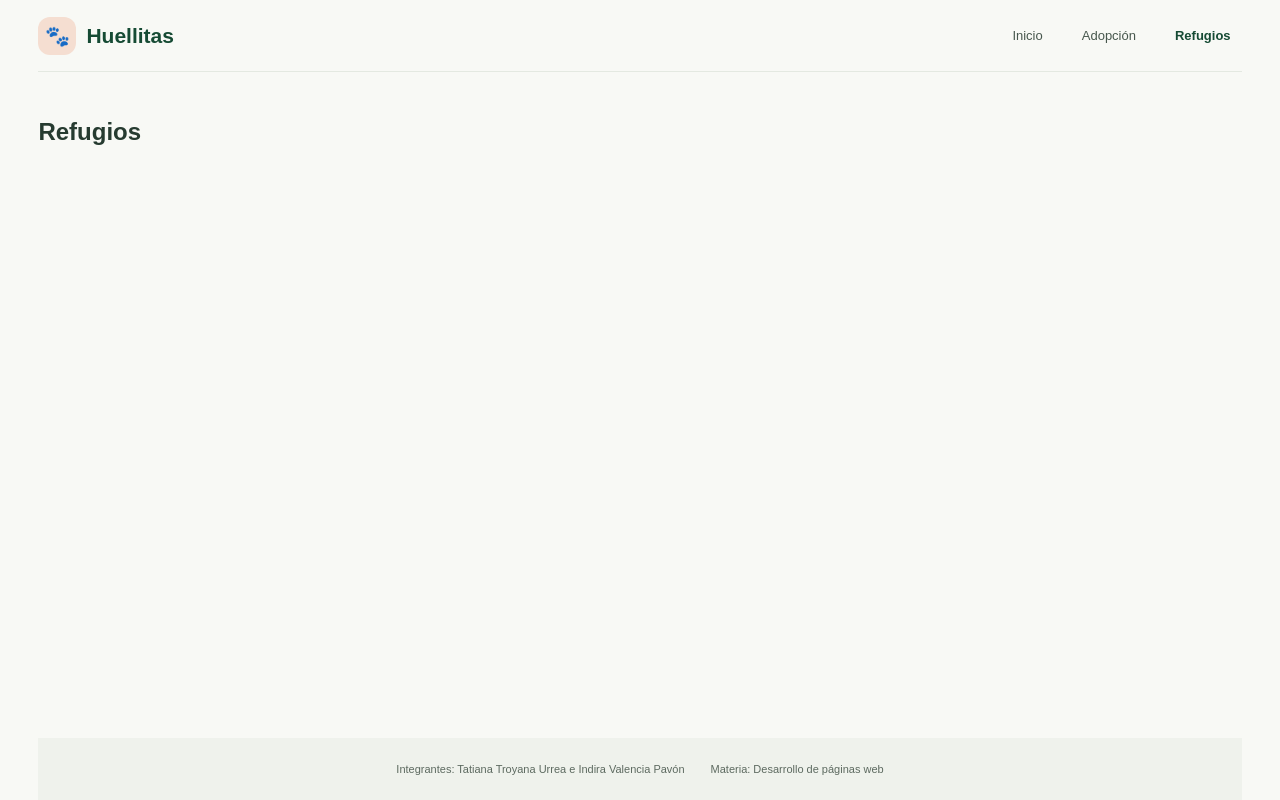
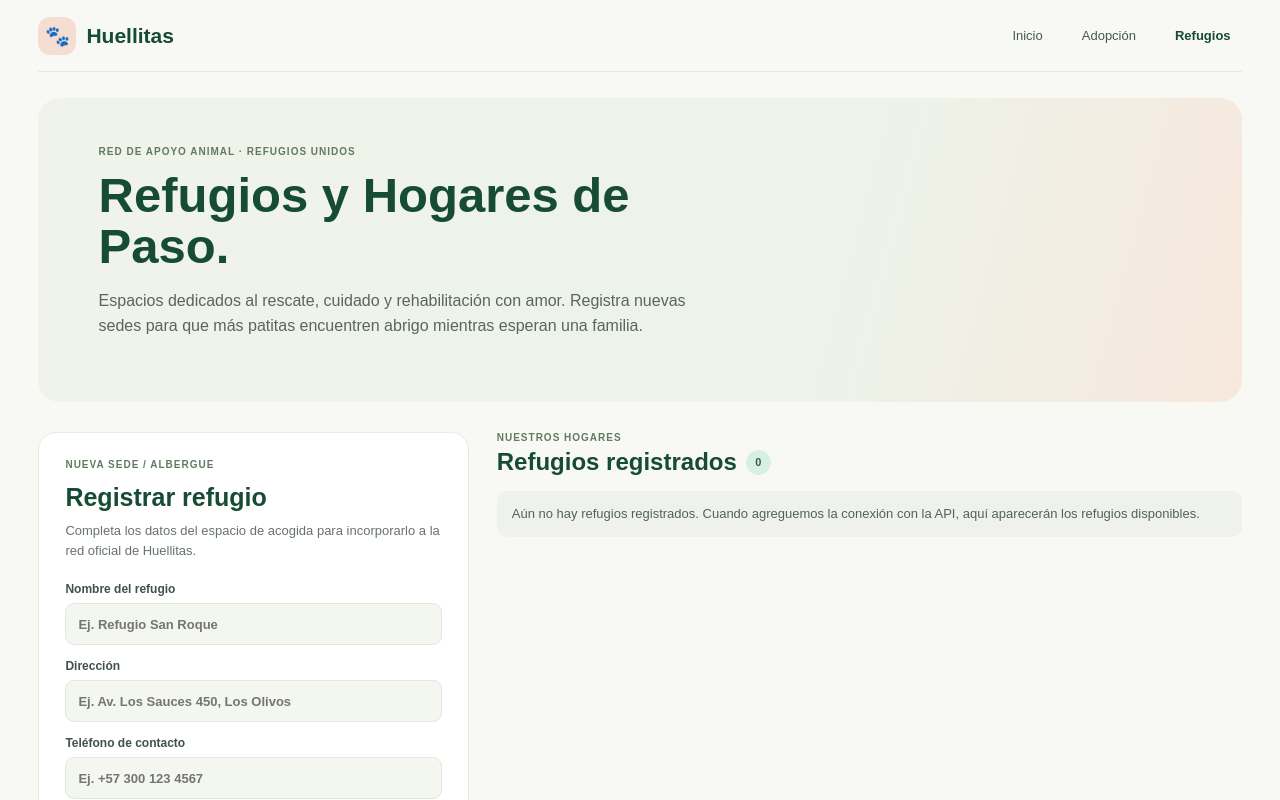
Before and after one commit to Indira-VP/huellitas-frontend, a React (Vite) app: page / in a window 1280 px wide. Both pictures are taken after a click on the button "Refugios". Shown: the top 800 px of the page. Built offline with nearby package versions, Linux system fonts and the light colour scheme.

Commit message:
feat(frontend): crea interfaz inicial de refugios

```diff
--- a/src/paginas/Refugios.jsx
+++ b/src/paginas/Refugios.jsx
@@ -1,9 +1,81 @@
 function Refugios() {
   return (
-    <section className="pagina">
-      <h1>Refugios</h1>
+    <>
+      <section className="hero-subpagina">
+        <div className="hero-copy">
+          <p className="eyebrow">RED DE APOYO ANIMAL · REFUGIOS UNIDOS</p>
+          <h1>Refugios y Hogares de Paso.</h1>
+          <p>
+            Espacios dedicados al rescate, cuidado y rehabilitación con amor.
+            Registra nuevas sedes para que más patitas encuentren abrigo mientras
+            esperan una familia.
+          </p>
+        </div>
+      </section>
 
-    </section>
+      <div className="management-layout">
+        <section className="panel" aria-labelledby="titulo-formulario-refugio">
+          <p className="eyebrow">NUEVA SEDE / ALBERGUE</p>
+          <h2 id="titulo-formulario-refugio">Registrar refugio</h2>
+          <p className="panel-intro">
+            Completa los datos del espacio de acogida para incorporarlo a la red
+            oficial de Huellitas.
+          </p>
+
+          <form className="data-form">
+            <label htmlFor="nombre-refugio">
+              Nombre del refugio
+              <input
+                id="nombre-refugio"
+                name="nombre"
+                placeholder="Ej. Refugio San Roque"
+                required
+              />
+            </label>
+
+            <label htmlFor="direccion-refugio">
+              Dirección
+              <input
+                id="direccion-refugio"
+                name="direccion"
+                placeholder="Ej. Av. Los Sauces 450, Los Olivos"
+                required
+              />
+            </label>
+
+            <label htmlFor="telefono-refugio">
+              Teléfono de contacto
+              <input
+                id="telefono-refugio"
+                name="telefono"
+                type="tel"
+                placeholder="Ej. +57 300 123 4567"
+                required
+              />
+            </label>
+
+            <button className="button primary full-width" type="submit">
+              Guardar refugio <span aria-hidden="true">→</span>
+            </button>
+          </form>
+        </section>
+
+        <section className="records-section" aria-labelledby="titulo-listado-refugios">
+          <div className="records-heading">
+            <div>
+              <p className="eyebrow">NUESTROS HOGARES</p>
+              <h2 id="titulo-listado-refugios">
+                Refugios registrados <span className="count">0</span>
+              </h2>
+            </div>
+          </div>
+          <p className="notice">
+            Aún no hay refugios registrados. Cuando agreguemos la conexión con la
+            API, aquí aparecerán los refugios disponibles.
+          </p>
+        </section>
+      </div>
+    </>
   )
 }
 
```
